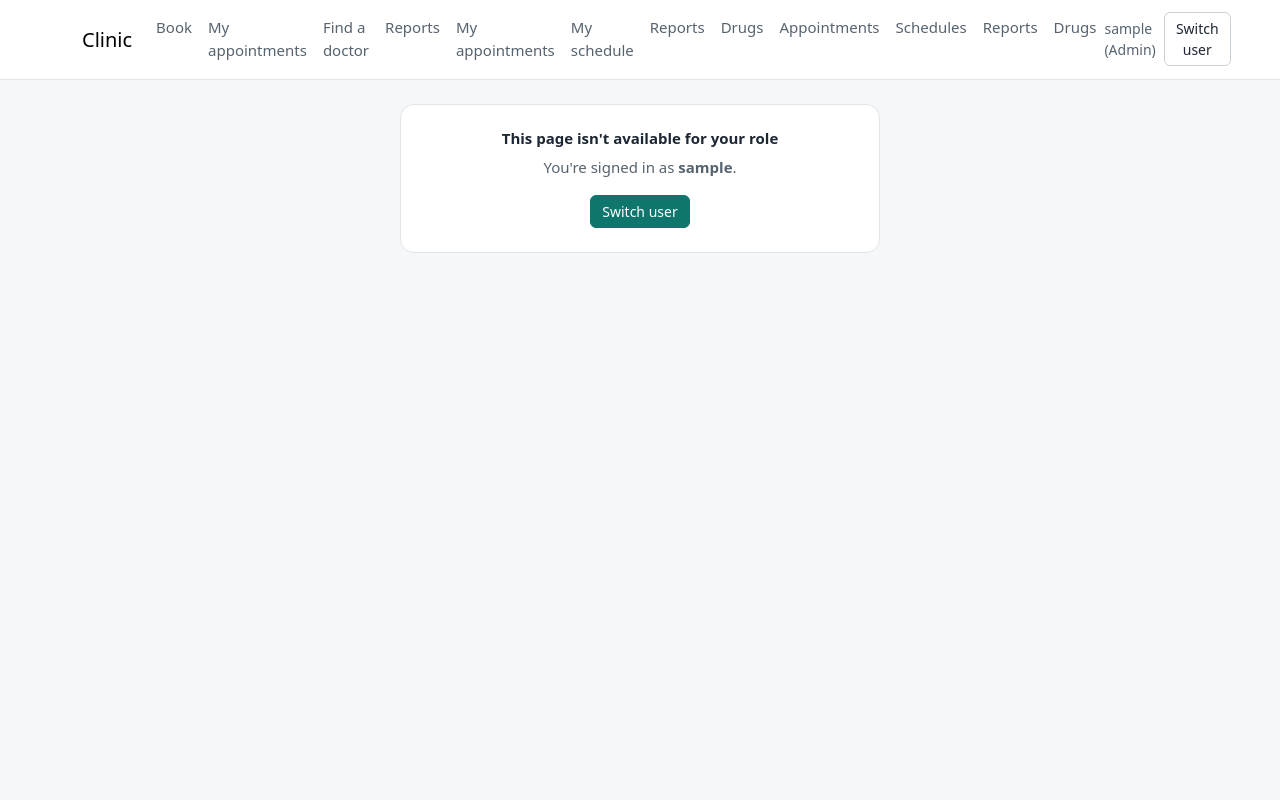
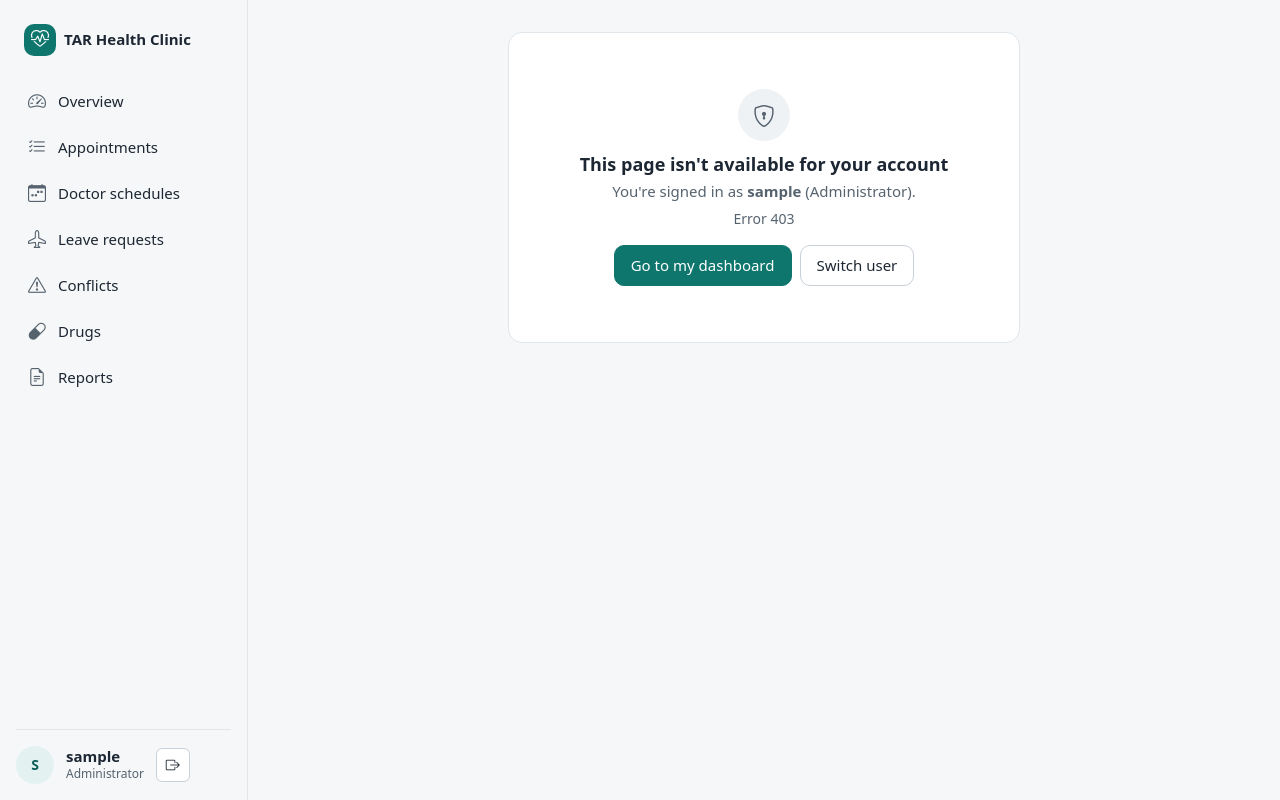
Before and after one commit to balabala0721/Clinic-Appointment-System, an ASP.NET Core app: page /Account/AccessDenied in a window 1280 px wide. Run offline with ASP.NET Core 8, Linux system fonts and the light colour scheme; the visitor is signed in with stand-in values (Sample User, id 1).

Commit message:
Layout, role navigation, dashboards as landing pages, Staff access
Layout
- Sidebar with each role's own menu (Helpers/AppNav.cs), current page
  highlighted (aria-current), user's name/role and log out always visible.
  Below 992px the sidebar becomes a drawer opened from a top bar.
  Signed-out pages (login, register, errors) use a centred layout.
- Skip link, toast stack and confirmation modal in every page.
- Friendly 403 (AccessDenied), 404 and 500 pages linking to the user's
  dashboard (StatusController + UseStatusCodePagesWithReExecute; the
  production error handler pointed at /Home/Error, which doesn't exist).
- Dev test login restyled; its reset button uses the confirm modal.

Wiring (agreed minimal changes, no business logic)
- Each role lands on its dashboard: PatientAcc, DoctorAcc, StaffAcc (new),
  AdminAcc. AdminAcc/DoctorAcc.Index now return their own view instead of
  rendering _Layout.cshtml as the page.
- Dev login sets Name = full name (like the real login) plus an Email claim.

Staff role restored
- Role enum gains Staff (stored as a string; the DB constraint already
  allowed it - no migration). Real login sends Staff to the front desk.
- Cancel, Reschedule, Manage and UpdateStatus accept Roles.StaffOrAdmin
  again (reverts the Admin-only change from 316a22e).
- Demo data: "Front Desk" staff user (also added to existing demo DBs).

Co-Authored-By: Claude Opus 5.5 <noreply@anthropic.com>

```diff
--- a/Controllers/Account/AccController.cs
+++ b/Controllers/Account/AccController.cs
@@ -124,6 +124,7 @@ namespace ClinicSystem.Controllers.Account
                 Role.Admin => RedirectToAction("Index", "AdminAcc"),
                 Role.Doctor => RedirectToAction("Index", "DoctorAcc"),
                 Role.Patient => RedirectToAction("Index", "PatientAcc"),
+                Role.Staff => RedirectToAction("Index", "StaffAcc"),
                 _ => View(vm)
             };
         }
--- a/Controllers/Account/AdminAccController.cs
+++ b/Controllers/Account/AdminAccController.cs
@@ -8,7 +8,7 @@ namespace ClinicSystem.Controllers.Account
     {
         public IActionResult Index()
         {
-            return View("~/Views/Shared/_Layout.cshtml");
+            return View();
         }
     }
 }
--- a/Controllers/Account/DoctorAccController.cs
+++ b/Controllers/Account/DoctorAccController.cs
@@ -8,7 +8,7 @@ namespace ClinicSystem.Controllers.Account
     {
         public IActionResult Index()
         {
-            return View("~/Views/Shared/_Layout.cshtml");
+            return View();
         }
     }
 }
--- a/Controllers/AccountController.cs
+++ b/Controllers/AccountController.cs
@@ -97,18 +97,21 @@ public class AccountController : Controller
         var claims = new List<Claim>
         {
             new(ClaimTypes.NameIdentifier, user.UserId.ToString()),   // read by CurrentUserService.UserId
-            new(ClaimTypes.Name, user.Email),
+            new(ClaimTypes.Name, string.IsNullOrWhiteSpace(user.FullName) ? user.Email : user.FullName),   // shown in the layout
+            new(ClaimTypes.Email, user.Email),
             new(ClaimTypes.Role, user.Role.ToString())                           // used by [Authorize(Roles = ...)]
         };
         var identity = new ClaimsIdentity(claims, CookieAuthenticationDefaults.AuthenticationScheme);
         await HttpContext.SignInAsync(CookieAuthenticationDefaults.AuthenticationScheme, new ClaimsPrincipal(identity));
     }
 
+    // Each role lands on its own dashboard (same targets as the real login in AccController)
     private IActionResult RedirectToHome(string role) => role switch
     {
-        Roles.Patient => RedirectToAction("Book", "Appointments"),
-        Roles.Doctor => RedirectToAction("Mine", "DoctorSchedules"),
-        _ => RedirectToAction("Manage", "Appointments")              // Staff / Admin
+        Roles.Patient => RedirectToAction("Index", "PatientAcc"),
+        Roles.Doctor => RedirectToAction("Index", "DoctorAcc"),
+        Roles.Staff => RedirectToAction("Index", "StaffAcc"),
+        _ => RedirectToAction("Index", "AdminAcc")
     };
 }
 
--- a/Models/Account/UserAccount.cs
+++ b/Models/Account/UserAccount.cs
@@ -7,7 +7,8 @@ namespace ClinicSystem.Models.Account
     {
         Patient,
         Doctor,
-        Admin
+        Admin,
+        Staff
     }
 
     public enum AccountStatus
--- a/Program.cs
+++ b/Program.cs
@@ -56,9 +56,12 @@ var app = builder.Build();
 
 if (!app.Environment.IsDevelopment())
 {
-    app.UseExceptionHandler("/Home/Error");
+    app.UseExceptionHandler("/Status/500");
     app.UseHsts();
 }
+
+// Friendly pages for 404 and other error codes (StatusController + Views/Status/Index.cshtml)
+app.UseStatusCodePagesWithReExecute("/Status/{0}");
 
 app.UseHttpsRedirection();
 app.UseStaticFiles();
--- a/Views/Account/AccessDenied.cshtml
+++ b/Views/Account/AccessDenied.cshtml
@@ -1,8 +1,21 @@
+@* 403 - shown by the cookie handler when a signed-in user opens a page their role can't use. *@
 @{
     ViewData["Title"] = "Access denied";
+    var home = AppNav.Home(User);
 }
-<div class="card-clean mx-auto text-center" style="max-width: 480px">
-    <h1 class="h5">This page isn't available for your role</h1>
-    <p class="text-muted">You're signed in as <strong>@User.Identity?.Name</strong>.</p>
-    <a asp-controller="Account" asp-action="Login" class="btn btn-primary btn-sm">Switch user</a>
+<div class="card-clean mx-auto" style="max-width: 32rem">
+    <div class="empty-state">
+        <div class="empty-icon" aria-hidden="true"><i class="bi bi-shield-lock"></i></div>
+        <h1 class="empty-title h4">This page isn't available for your account</h1>
+        <p class="empty-text">
+            You're signed in as <strong>@User.Identity?.Name</strong> (@AppNav.RoleLabel(AppNav.RoleOf(User))).
+            <span class="d-block small mt-1">Error 403</span>
+        </p>
+        <div class="d-flex flex-wrap justify-content-center gap-2">
+            <a class="btn btn-primary" asp-controller="@home.Controller" asp-action="@home.Action">Go to my dashboard</a>
+            <form asp-controller="Account" asp-action="Logout" method="post" class="m-0">
+                <button class="btn btn-secondary">Switch user</button>
+            </form>
+        </div>
+    </div>
 </div>
--- /dev/null
+++ b/Views/AdminAcc/Index.cshtml
@@ -0,0 +1,2 @@
+@{ ViewData["Title"] = "Dashboard"; }
+<div class="page-header"><h1>Dashboard</h1></div>
--- /dev/null
+++ b/Views/DoctorAcc/Index.cshtml
@@ -0,0 +1,2 @@
+@{ ViewData["Title"] = "Dashboard"; }
+<div class="page-header"><h1>Dashboard</h1></div>
--- a/Views/Shared/_Layout.cshtml
+++ b/Views/Shared/_Layout.cshtml
@@ -1,64 +1,95 @@
+@*
+    Shared layout for every page.
+    - Signed in:  sidebar (role menu from Helpers/AppNav.cs) + content area.
+                  Desktop: sidebar always visible. Below 992px: top bar with a menu button
+                  that opens the sidebar as a drawer (Bootstrap .offcanvas-lg).
+    - Signed out: centred page without a sidebar (login, register, error pages).
+    Styles: wwwroot/css/theme.css.  Shared JS: wwwroot/js/clinic.js.
+*@
+@{
+    var signedIn = User.Identity?.IsAuthenticated == true;
+    var role = AppNav.RoleOf(User);
+    var displayName = User.Identity?.Name ?? "";
+    var home = AppNav.Home(User);
+    var showChat = User.IsInRole(Roles.Patient);
+}
 <!DOCTYPE html>
 <html lang="en">
 <head>
     <meta charset="utf-8" />
     <meta name="viewport" content="width=device-width, initial-scale=1.0" />
-    <title>@ViewData["Title"] - Clinic</title>
+    <title>@ViewData["Title"] - @ClinicInfo.Name</title>
     <link rel="stylesheet" href="~/lib/bootstrap/dist/css/bootstrap.min.css" />
     <link rel="stylesheet" href="~/lib/bootstrap-icons/font/bootstrap-icons.min.css" />
     <link rel="stylesheet" href="~/css/theme.css" asp-append-version="true" />
 </head>
-<body>
-    @* Placeholder layout - merge these nav links into the team's shared layout. *@
-    <nav class="navbar navbar-expand-sm navbar-light bg-white border-bottom mb-4">
-        <div class="container d-flex justify-content-between">
-            <a class="navbar-brand" asp-controller="Appointments" asp-action="Book">Clinic</a>
-            <ul class="navbar-nav">
-                @if (User.IsInRole(Roles.Patient))
-                {
-                    <li class="nav-item"><a class="nav-link" asp-controller="Appointments" asp-action="Book">Book</a></li>
-                    <li class="nav-item"><a class="nav-link" asp-controller="Appointments" asp-action="My">My appointments</a></li>
-                    <li class="nav-item"><a class="nav-link" asp-controller="DoctorRecommendation" asp-action="Index">Find a doctor</a></li>
-                    <li class="nav-item"><a class="nav-link" asp-controller="Reports" asp-action="Index">Reports</a></li>
-
-                }
-                @if (User.IsInRole(Roles.Doctor))
-                {
-                    <li class="nav-item"><a class="nav-link" asp-controller="Appointments" asp-action="Doctor">My appointments</a></li>
-                    <li class="nav-item"><a class="nav-link" asp-controller="DoctorSchedules" asp-action="Mine">My schedule</a></li>
-                    <li class="nav-item"><a class="nav-link" asp-controller="Reports" asp-action="Index">Reports</a></li>
-                    <li class="nav-item"><a class="nav-link" asp-controller="Drugs" asp-action="Index">Drugs</a></li>
-
-                }
-                @if (User.IsInRole(Roles.Admin))
-                {
-                    <li class="nav-item"><a class="nav-link" asp-controller="Appointments" asp-action="Manage">Appointments</a></li>
-                    <li class="nav-item"><a class="nav-link" asp-controller="DoctorSchedules" asp-action="Index">Schedules</a></li>
-                    <li class="nav-item"><a class="nav-link" asp-controller="Reports" asp-action="Index">Reports</a></li>
-                    <li class="nav-item"><a class="nav-link" asp-controller="Drugs" asp-action="Index">Drugs</a></li>
-
-                }
-            </ul>
-            @if (User.Identity?.IsAuthenticated == true)
-            {
-                @* TEMPORARY: shows who you're logged in as - handy while testing roles *@
-                <div class="d-flex align-items-center gap-2 small">
-                    <span class="text-muted">@User.Identity.Name (@User.FindFirst(System.Security.Claims.ClaimTypes.Role)?.Value)</span>
-                    <form asp-controller="Account" asp-action="Logout" method="post" class="m-0">
-                        <button class="btn btn-outline-secondary btn-sm">Switch user</button>
-                    </form>
-                </div>
-            }
-        </div>
-    </nav>
+<body class="@(showChat ? "has-chat" : "")">
+    <a class="skip-link" href="#main">Skip to main content</a>
 
     @* One token for every AJAX POST on the page - read by clinic.js *@
     @Html.AntiForgeryToken()
 
-    <main class="container pb-5">
-        <partial name="_Alerts" />
-        @RenderBody()
-    </main>
+    @if (signedIn)
+    {
+        <div class="app-shell">
+            <aside class="app-sidebar offcanvas-lg offcanvas-start" id="sidebar" tabindex="-1" aria-labelledby="sidebar-title">
+                <div class="offcanvas-header">
+                    <span class="brand" id="sidebar-title"><span class="brand-mark" aria-hidden="true"><i class="bi bi-heart-pulse"></i></span>@ClinicInfo.Name</span>
+                    <button type="button" class="btn-close" data-bs-dismiss="offcanvas" data-bs-target="#sidebar" aria-label="Close menu"></button>
+                </div>
+                <div class="offcanvas-body">
+                    <a class="brand d-none d-lg-flex" asp-controller="@home.Controller" asp-action="@home.Action">
+                        <span class="brand-mark" aria-hidden="true"><i class="bi bi-heart-pulse"></i></span>@ClinicInfo.Name
+                    </a>
+
+                    <nav aria-label="Main menu">
+                        <partial name="_Nav" />
+                    </nav>
+
+                    <div class="user-box">
+                        <span class="avatar" aria-hidden="true">@Ui.Initials(displayName)</span>
+                        <div class="min-w-0">
+                            <div class="user-name">@displayName</div>
+                            <div class="user-role">@AppNav.RoleLabel(role)</div>
+                        </div>
+                        <form asp-controller="Account" asp-action="Logout" method="post" class="btn-logout m-0">
+                            <button class="btn btn-secondary btn-sm btn-icon" data-no-busy title="Log out" aria-label="Log out">
+                                <i class="bi bi-box-arrow-right" aria-hidden="true"></i>
+                            </button>
+                        </form>
+                    </div>
+                </div>
+            </aside>
+
+            <div class="app-main">
+                <header class="app-topbar">
+                    <button class="btn btn-secondary btn-icon" type="button" data-bs-toggle="offcanvas" data-bs-target="#sidebar"
+                            aria-controls="sidebar" aria-label="Open menu">
+                        <i class="bi bi-list" aria-hidden="true"></i>
+                    </button>
+                    <a class="brand" asp-controller="@home.Controller" asp-action="@home.Action">
+                        <span class="brand-mark" aria-hidden="true"><i class="bi bi-heart-pulse"></i></span>@ClinicInfo.Name
+                    </a>
+                    <span class="avatar ms-auto" title="@displayName (@AppNav.RoleLabel(role))">@Ui.Initials(displayName)</span>
+                </header>
+
+                <main id="main" class="app-content" tabindex="-1">
+                    <partial name="_Alerts" />
+                    @RenderBody()
+                </main>
+            </div>
+        </div>
+    }
+    else
+    {
+        <div class="auth-shell">
+            <span class="brand"><span class="brand-mark" aria-hidden="true"><i class="bi bi-heart-pulse"></i></span>@ClinicInfo.Name</span>
+            <main id="main" class="auth-content" tabindex="-1">
+                <partial name="_Alerts" />
+                @RenderBody()
+            </main>
+        </div>
+    }
 
     <partial name="_Feedback" />
 
@@ -68,7 +99,7 @@
     @await RenderSectionAsync("Scripts", required: false)
 
     @* Floating AI support chat - patients only *@
-    @if (User.IsInRole(Roles.Patient))
+    @if (showChat)
     {
         <partial name="_SupportChat" />
         <script src="~/js/support-chat.js" asp-append-version="true"></script>
--- /dev/null
+++ b/Views/Shared/_Nav.cshtml
@@ -0,0 +1,32 @@
+@* Sidebar menu for the signed-in role. The items are defined in Helpers/AppNav.cs. *@
+@inject ScheduleService Schedules
+@{
+    var controller = ViewContext.RouteData.Values["controller"]?.ToString();
+    var action = ViewContext.RouteData.Values["action"]?.ToString();
+    var items = AppNav.For(User);
+
+    // Small counters next to menu items (admin: leave requests waiting for review)
+    var counts = new Dictionary<string, int>();
+    if (items.Any(i => i.CountKey == "pendingLeave"))
+    {
+        counts["pendingLeave"] = (await Schedules.GetLeavesAsync(LeaveStatus.Pending, null)).Count;
+    }
+}
+<ul class="side-nav">
+    @foreach (var item in items)
+    {
+        var active = AppNav.IsActive(item, controller, action);
+        var count = item.CountKey != null && counts.TryGetValue(item.CountKey, out var c) ? c : 0;
+        <li>
+            <a asp-controller="@item.Controller" asp-action="@item.Action"
+               class="@(active ? "active" : "")" aria-current="@(active ? "page" : null)">
+                <i class="bi @item.Icon" aria-hidden="true"></i>
+                <span>@item.Label</span>
+                @if (count > 0)
+                {
+                    <span class="nav-count" aria-label="@count waiting">@count</span>
+                }
+            </a>
+        </li>
+    }
+</ul>
--- /dev/null
+++ b/Views/StaffAcc/Index.cshtml
@@ -0,0 +1,2 @@
+@{ ViewData["Title"] = "Dashboard"; }
+<div class="page-header"><h1>Dashboard</h1></div>
--- a/wwwroot/css/theme.css
+++ b/wwwroot/css/theme.css
@@ -242,6 +242,7 @@ a:hover { color: var(--color-primary-hover); }
 .skip-link:focus { top: var(--space-2); color: var(--color-on-primary); }
 
 .visually-hidden-focusable:not(:focus):not(:focus-within) { position: absolute !important; }
+.min-w-0 { min-width: 0; }
 
 
 /* -----------------------------------------------------------------------------
@@ -374,6 +375,7 @@ a:hover { color: var(--color-primary-hover); }
     background: var(--color-surface);
     border-bottom: 1px solid var(--color-border);
 }
+.app-topbar .btn-icon { font-size: var(--text-xl); }
 .app-topbar .topbar-user { margin-left: auto; font-size: var(--text-sm); color: var(--color-text-muted); }
 
 .app-content {
@@ -1416,6 +1418,11 @@ body.has-chat .app-content { padding-bottom: calc(var(--space-7) + var(--chat-cl
     }
     .table-stack td.actions { text-align: left; padding-top: var(--space-2); }
     .table-stack td.actions .d-inline-flex, .table-stack td.actions form { flex-wrap: wrap; }
+
+    /* Any other wide table (e.g. teammates' pages) scrolls inside its own box
+       instead of pushing the whole page sideways. */
+    .app-content .table:not(.table-stack) { display: block; overflow-x: auto; -webkit-overflow-scrolling: touch; }
+    .app-content .table:not(.table-stack) > * { white-space: nowrap; }
 }
 @media (max-width: 575.98px) {       /* --bp-sm */
     .stepper .step-name { display: none; }
```
Also changed, not shown: Controllers/Account/StaffAccController.cs (added, +16 -0 lines), Controllers/AppointmentsController.cs (+4 -4 lines), Controllers/StatusController.cs (added, +19 -0 lines), Data/DevDataSeeder.cs (+27 -2 lines), Helpers/AppNav.cs (added, +84 -0 lines), Views/Account/Login.cshtml (+26 -13 lines), Views/Status/Index.cshtml (added, +25 -0 lines).
